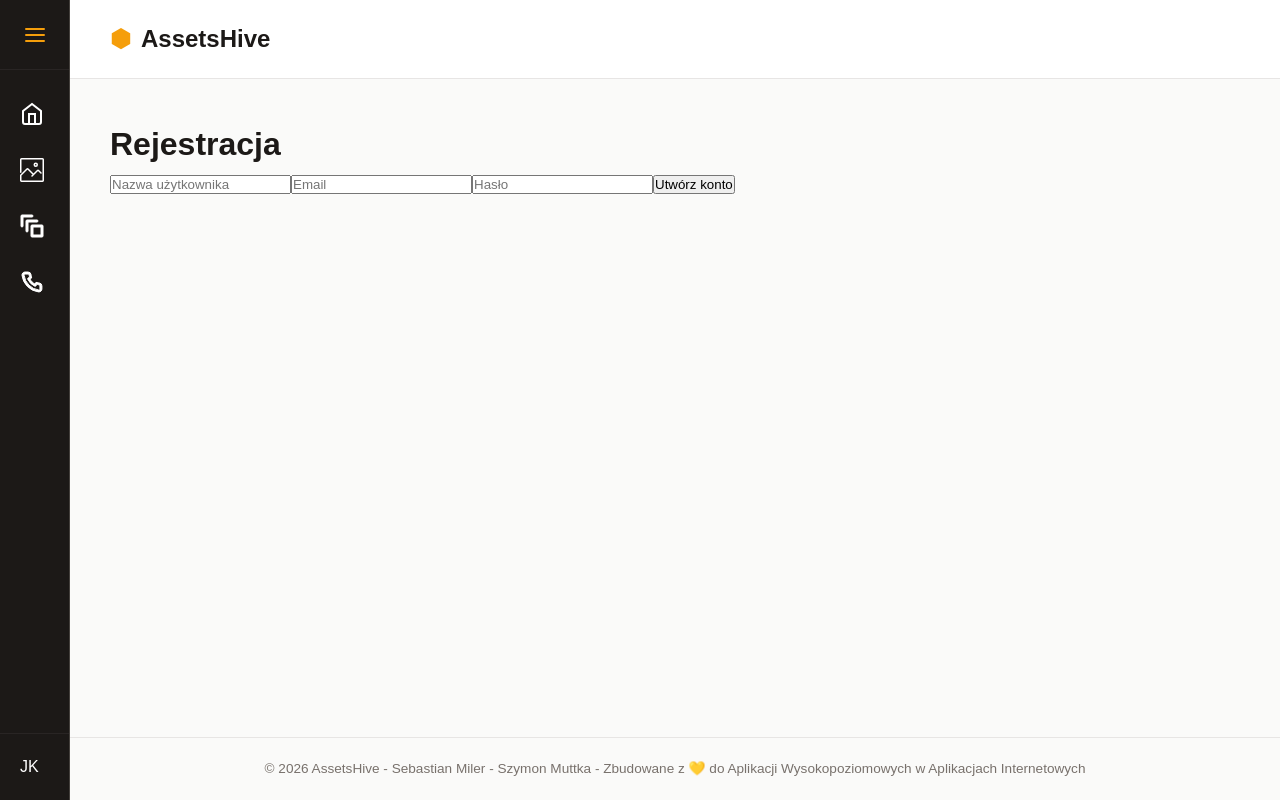
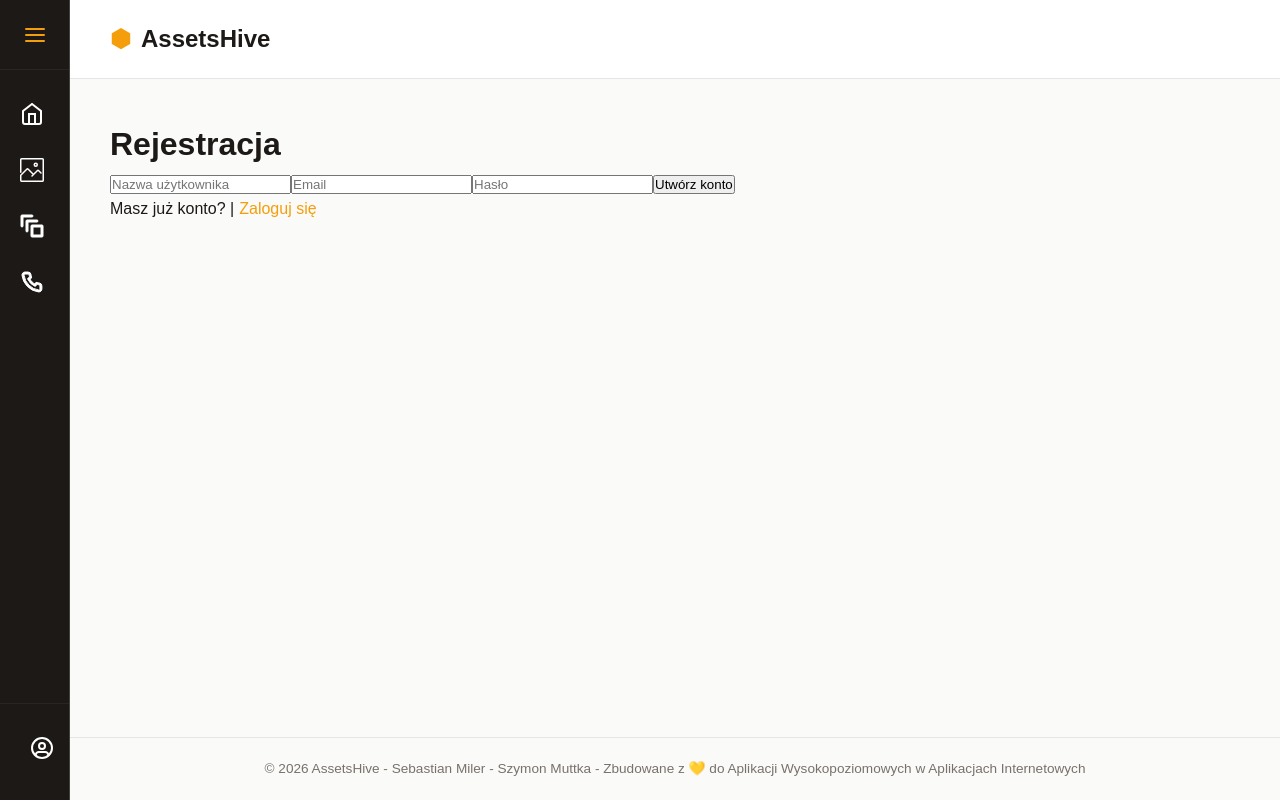
Before and after one commit to Sebastian1657/JWPAI-projekt-semestralny, a Next.js app in the folder assetshive/: page /rejestracja in a window 1280 px wide. Built offline with nearby package versions, Linux system fonts and the light colour scheme.

Commit message:
prosty css do strony logowanie i rejestracja, WIP integracja UserState do DashboardLayout

```diff
--- /dev/null
+++ b/assetshive/app/components/UserState.module.css
@@ -0,0 +1,22 @@
+.userInfo {
+  display: flex;
+  flex-direction: row;
+  justify-content: space-between;
+  gap: 25%;
+}
+
+.userRight button {
+  height: 100%;
+  aspect-ratio: 1 / 1;
+}
+
+.userName {
+    font-size: 0.9rem;
+    font-weight: 600;
+    color: #FAFAF9;
+}
+
+.userEmail {
+    font-size: 0.75rem;
+    color: #78716C;
+}
--- a/assetshive/app/components/UserState.tsx
+++ b/assetshive/app/components/UserState.tsx
@@ -4,6 +4,7 @@ import { useEffect, useState } from 'react';
 import { User } from '@supabase/supabase-js';
 import { useRouter, usePathname } from 'next/navigation';
 import { supabase } from '@/lib/supabase';
+import styles from './UserState.module.css';
 
 export default function UserState() {
   const [user, setUser] = useState<User | null>(null);
@@ -40,15 +41,25 @@ export default function UserState() {
   }
 
   return (
-    <div>
+    <>
       {user ? (
-        <>
-            <p>Witaj, {user.user_metadata?.display_name}!</p>
-            <button onClick={handleLogout} style={{cursor: 'pointer'}}>Wyloguj się</button>
-        </>
+        <div className={styles.userInfo}>
+          <div className={styles.userLeft}>
+            <div className={styles.userName}>{user.user_metadata?.display_name}</div>
+            <div className={styles.userEmail}>{user.email}</div>
+          </div>
+          <div className={styles.userRight}>
+            <svg onClick={handleLogout} style={{cursor: 'pointer'}} xmlns="http://www.w3.org/2000/svg" width="28" height="28" viewBox="0 0 24 24" fill="none" stroke="#FA493C" stroke-width="2" stroke-linecap="round" stroke-linejoin="round"><path d="M10 3H6a2 2 0 0 0-2 2v14c0 1.1.9 2 2 2h4M16 17l5-5-5-5M19.8 12H9"/></svg>
+          </div>
+        </div>
       ) : (
-        <p onClick={handleSignIn} style={{cursor: 'pointer'}}>Zaloguj się</p>
+        <div className={styles.userInfo}>
+          <div className={styles.userLeft}>
+            <div className={styles.userName}>Gość</div>
+            <div className={styles.userEmail} onClick={handleSignIn} style={{cursor: 'pointer'}}>Zaloguj się</div>
+          </div>
+        </div>
       )}
-    </div>
+    </>
   );
 }
--- a/assetshive/app/components/layout/DashboardLayout.tsx
+++ b/assetshive/app/components/layout/DashboardLayout.tsx
@@ -2,7 +2,8 @@
 
 import { useState } from 'react';
 import styles from './DashboardLayout.module.css';
-import Link from 'next/link'
+import Link from 'next/link';
+import UserState from '@/app/components/UserState';
 
 export default function DashboardLayout({ children }: { children: React.ReactNode }) {
   const [isExpanded, setIsExpanded] = useState(false);
@@ -47,15 +48,11 @@ export default function DashboardLayout({ children }: { children: React.ReactNod
 
         <div className={styles.userProfile} onClick={toggleLogin}>
             <div className={styles.avatar}>
-               JK
+              <NavItem icon={<UserIcon />} label="" href="/logowanie" expanded={isExpanded} loggedIn={!logged} />
+              <NavItem icon={<UserIcon />} label="" href="/account" expanded={isExpanded} loggedIn={logged} />
             </div>
 
-            {isExpanded && (
-              <div className={styles.userInfo}>
-                <div className={styles.userName}>Jan Kowalski</div>
-                <div className={styles.userEmail}>jan@assets.hive</div>
-              </div>
-            )}
+            {isExpanded && (<UserState />)}
         </div>
       </aside>
 
@@ -115,3 +112,6 @@ function ContactIcon() {
 function BasketIcon() {
   return <svg width="800px" height="800px" viewBox="0 0 24 24" fill="none" xmlns="http://www.w3.org/2000/svg"><path d="M2.31063 11.2425C2.15285 10.6114 2.63021 10 3.28078 10H20.7192C21.3698 10 21.8472 10.6114 21.6894 11.2425L19.8787 18.4851C19.6561 19.3754 18.8562 20 17.9384 20H6.06155C5.14382 20 4.34385 19.3754 4.12127 18.4851L2.31063 11.2425Z" stroke="currentColor" stroke-width="2" stroke-linejoin="round"/><path d="M9 14V16" stroke="currentColor" stroke-width="2" stroke-linecap="round"/><path d="M15 14V16" stroke="currentColor" stroke-width="2" stroke-linecap="round"/><path d="M6 10L10 4" stroke="currentColor" stroke-width="2" stroke-linecap="round"/><path d="M18 10L14 4" stroke="currentColor" stroke-width="2" stroke-linecap="round"/></svg>;
 }
+function UserIcon() {
+  return <svg xmlns="http://www.w3.org/2000/svg" width="24" height="24" viewBox="0 0 24 24" fill="none" stroke="#000000" stroke-width="2" stroke-linecap="round" stroke-linejoin="round"><path d="M5.52 19c.64-2.2 1.84-3 3.22-3h6.52c1.38 0 2.58.8 3.22 3"/><circle cx="12" cy="10" r="3"/><circle cx="12" cy="12" r="10"/></svg>
+}
--- /dev/null
+++ b/assetshive/app/logowanie/logowanie.module.css
@@ -0,0 +1,14 @@
+.registerInfo {
+    display: flex;
+    flex-direction: row;
+}
+
+.link {
+    color: #F59E0B;
+    margin-left: 5px;
+}
+
+.link:hover {
+    text-decoration: underline;
+    cursor: pointer;
+}
--- a/assetshive/app/page.tsx
+++ b/assetshive/app/page.tsx
@@ -1,10 +1,7 @@
-import UserState from '@/app/components/UserState';
-
 export default function Home() {
   return (
     <div className="flex min-h-screen items-center justify-center bg-zinc-50 font-sans dark:bg-black">
       <main className="flex min-h-screen w-full max-w-3xl flex-col items-center justify-between py-32 px-16 bg-white dark:bg-black sm:items-start">
-        <UserState />
       </main>
     </div>
   );
--- a/assetshive/app/rejestracja/page.tsx
+++ b/assetshive/app/rejestracja/page.tsx
@@ -1,9 +1,12 @@
 'use client';
 
 import { useRef, useState } from 'react';
+import { useRouter } from 'next/navigation';
 import { supabase } from '@/lib/supabase';
+import styles from './rejestracja.module.css';
 
 export default function RejestracjaPage() {
+  const router = useRouter();
   const formRef = useRef<HTMLFormElement>(null);
   const [error, setError] = useState<string | null>(null);
   const [success, setSuccess] = useState(false);
@@ -40,8 +43,13 @@ export default function RejestracjaPage() {
     form.reset();
    }
 
+   const GoToLogin = async () => {
+    router.push('/logowanie');
+  }
+
 
     return (
+      <>
         <form ref={formRef} onSubmit={handleSubmit}>
           <h1>Rejestracja</h1>
           <input type="text" name="username" placeholder="Nazwa użytkownika" minLength={3} required/>
@@ -53,5 +61,10 @@ export default function RejestracjaPage() {
           {error && <p style={{ color: 'red' }}>{error}</p>}
           {success && (<p>Konto pomyślnie utworzone.</p>)}
         </form>
+        <div className={styles.loginInfo}>
+          <p>Masz już konto? |</p>
+          <p className={styles.link} onClick={GoToLogin}>Zaloguj się</p>
+        </div>
+      </>
    );
 }
--- /dev/null
+++ b/assetshive/app/rejestracja/rejestracja.module.css
@@ -0,0 +1,14 @@
+.loginInfo {
+    display: flex;
+    flex-direction: row;
+}
+
+.link {
+    color: #F59E0B;
+    margin-left: 5px;
+}
+
+.link:hover {
+    text-decoration: underline;
+    cursor: pointer;
+}
```
Also changed, not shown: assetshive/app/logowanie/page.tsx (+11 -0 lines). Lines whose indentation alone changed are shown as unchanged.
